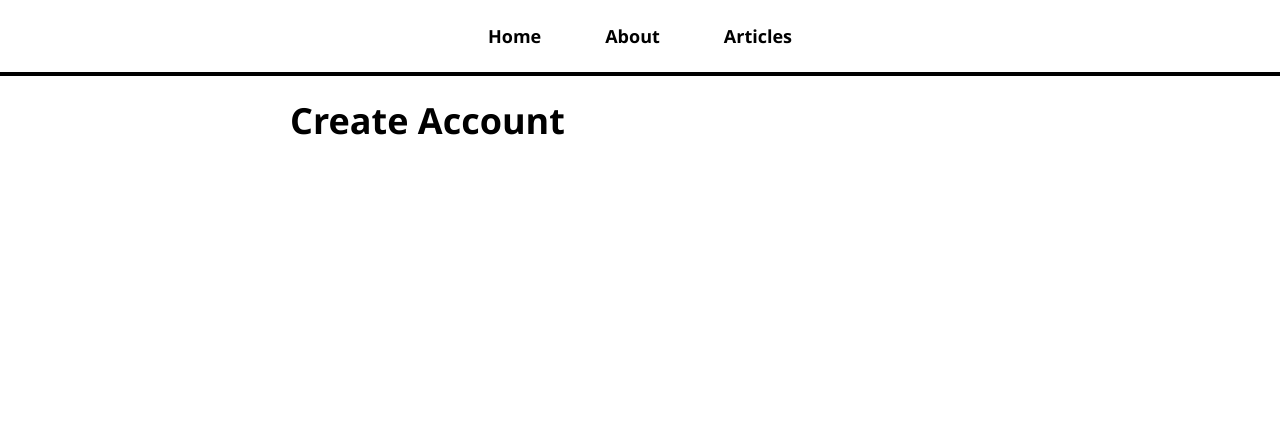
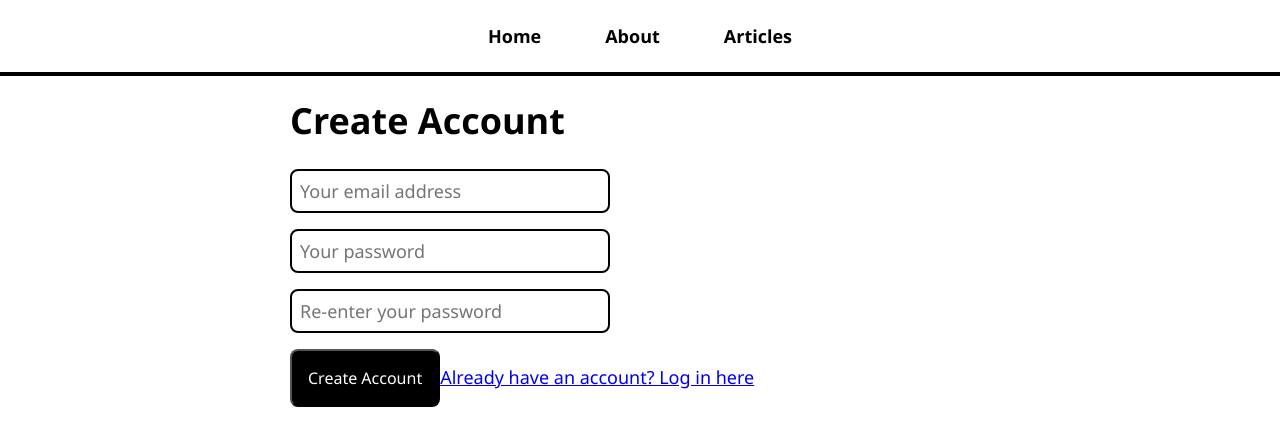
Before and after one commit to AndyFerrie/blog-site, a React (Create React App) app: page /create-account in a window 1280 px wide. Shown: the top 446 px of the page. Built offline with nearby package versions, Linux system fonts and the light colour scheme.

Commit message:
add create account page

```diff
--- a/src/pages/CreateAccountPage.js
+++ b/src/pages/CreateAccountPage.js
@@ -1,6 +1,50 @@
+import { useState } from 'react';
+import { Link, useNavigate } from 'react-router-dom';
+import { getAuth, createUserWithEmailAndPassword } from "firebase/auth";
+
 const CreateAccountPage = () => {
+    const [email, setEmail] = useState("");
+    const [password, setPassword] = useState("");
+    const [confirmPassword, setConfirmPassword] = useState("");
+    const [error, setError] = useState("");
+
+    const navigate = useNavigate();
+
+    const createAccount = async () => {
+        try {
+            if (password !== confirmPassword) {
+                setError("Passwords do not match");
+                return;
+            }
+
+            await createUserWithEmailAndPassword(getAuth(), email, password);
+            navigate("/articles");
+        } catch (error) {
+            setError(error.message);
+        }
+    }
+
     return (
-        <h1>Create Account</h1>
+        <>
+             <h1>Create Account</h1>
+             {error && <p className='error'>{error}</p>}
+             <input
+                placeholder="Your email address"
+                value={email}
+                onChange={event => setEmail(event.target.value)} />
+             <input
+                type="password"
+                placeholder="Your password"
+                value={password}
+                onChange={event => setPassword(event.target.value)} />
+             <input
+                type="password"
+                placeholder="Re-enter your password"
+                value={confirmPassword}
+                onChange={event => setConfirmPassword(event.target.value)} />
+             <button onClick={createAccount}>Create Account</button>
+             <Link to="/login">Already have an account? Log in here</Link>
+        </>
     );
 };
 
```
